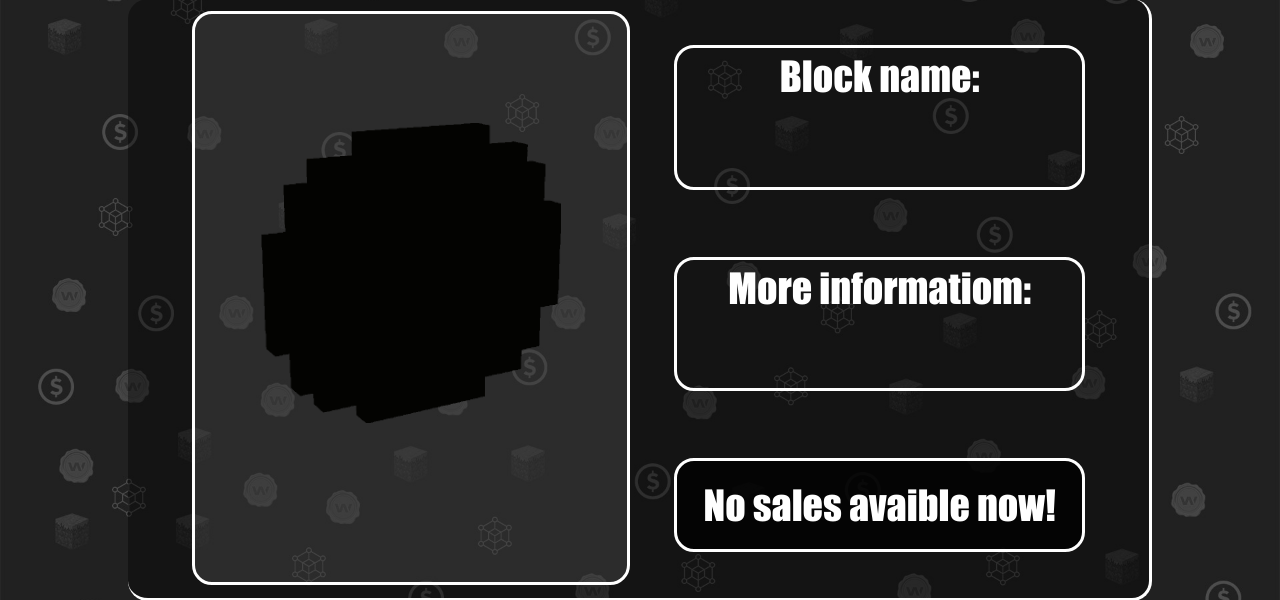
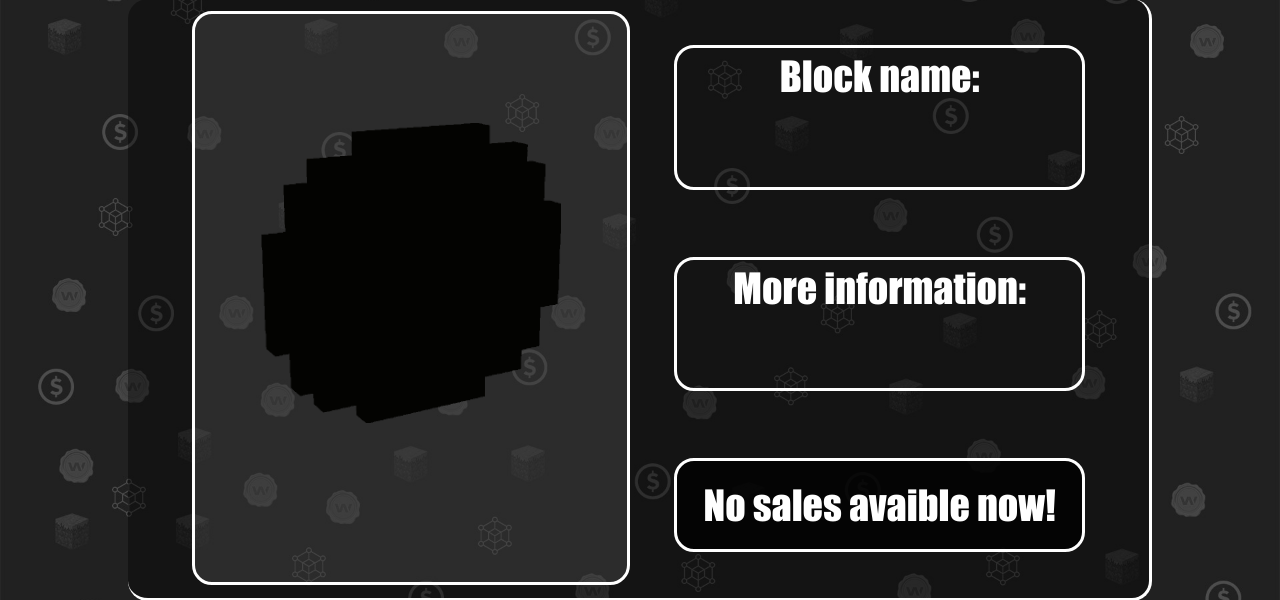
Before and after one commit to pandazz77/nfterritoria-web, a Django app: page /sales in a window 1280 px wide. Shown: the part 458-1058 px from the top of the page. Run offline with Django 3.2, Linux system fonts and the light colour scheme.

Commit message:
v 0.0034 | fix sales page

```diff
--- a/nfterritoria/main/templates/main/sales.html
+++ b/nfterritoria/main/templates/main/sales.html
@@ -30,7 +30,7 @@
       </div>
       <div class="flex white_list scale">
         <div class="box scale"><img src="../../static/main/img/loading.gif" class="gif"></div>
-        <div class="bl"><div class="p"><p>Block name:</p><br><marquee direction="right" height="100" width="630" bg="none" style="font-size: 50px">No sales avaible now!&emsp;No sales avaible now!&emsp;No sales avaible now!&emsp;No sales avaible now!&emsp;No sales avaible now!&emsp;No sales avaible now!&emsp;No sales avaible now!&emsp;No sales avaible now!&emsp;No sales avaible now!&emsp;No sales avaible now!&emsp;No sales avaible now!</marquee></div><div class="p"><p>More informatiom:</p><br><marquee direction="right" height="50" width="630" bg="none" style="font-size: 40px">No sales avaible now!&emsp;No sales avaible now!&emsp;No sales avaible now!&emsp;No sales avaible now!&emsp;No sales avaible now!&emsp;No sales avaible now!&emsp;No sales avaible now!&emsp;No sales avaible now!&emsp;No sales avaible now!&emsp;No sales avaible now!&emsp;No sales avaible now!</marquee></div><div class="a"><a href="">No sales avaible now!</a></div></div>
+        <div class="bl"><div class="p"><p>Block name:</p><br><marquee direction="right" height="100" width="630" bg="none" style="font-size: 50px">No sales avaible now!&emsp;No sales avaible now!&emsp;No sales avaible now!&emsp;No sales avaible now!&emsp;No sales avaible now!&emsp;No sales avaible now!&emsp;No sales avaible now!&emsp;No sales avaible now!&emsp;No sales avaible now!&emsp;No sales avaible now!&emsp;No sales avaible now!</marquee></div><div class="p"><p>More information:</p><br><marquee direction="right" height="50" width="630" bg="none" style="font-size: 40px">No sales avaible now!&emsp;No sales avaible now!&emsp;No sales avaible now!&emsp;No sales avaible now!&emsp;No sales avaible now!&emsp;No sales avaible now!&emsp;No sales avaible now!&emsp;No sales avaible now!&emsp;No sales avaible now!&emsp;No sales avaible now!&emsp;No sales avaible now!</marquee></div><div class="a"><a href="">No sales avaible now!</a></div></div>
       </div>
   </section>
 {% endblock %}
--- a/nfterritoria/nfterritoria/settings.py
+++ b/nfterritoria/nfterritoria/settings.py
@@ -128,4 +128,4 @@ MAIN_STATIC_ROOT = os.path.join(BASE_DIR,"main/static")
 # https://docs.djangoproject.com/en/3.2/ref/settings/#default-auto-field
 
 DEFAULT_AUTO_FIELD = 'django.db.models.BigAutoField'
-PROJECT_VERSION = "0.0033"
+PROJECT_VERSION = "0.0034"
```
